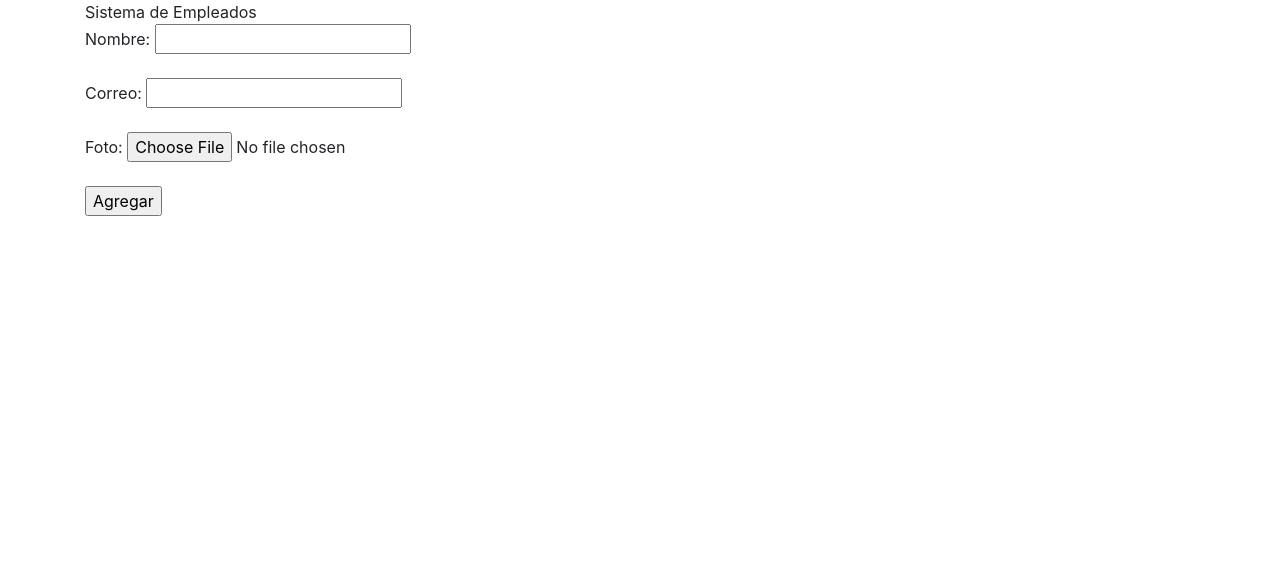
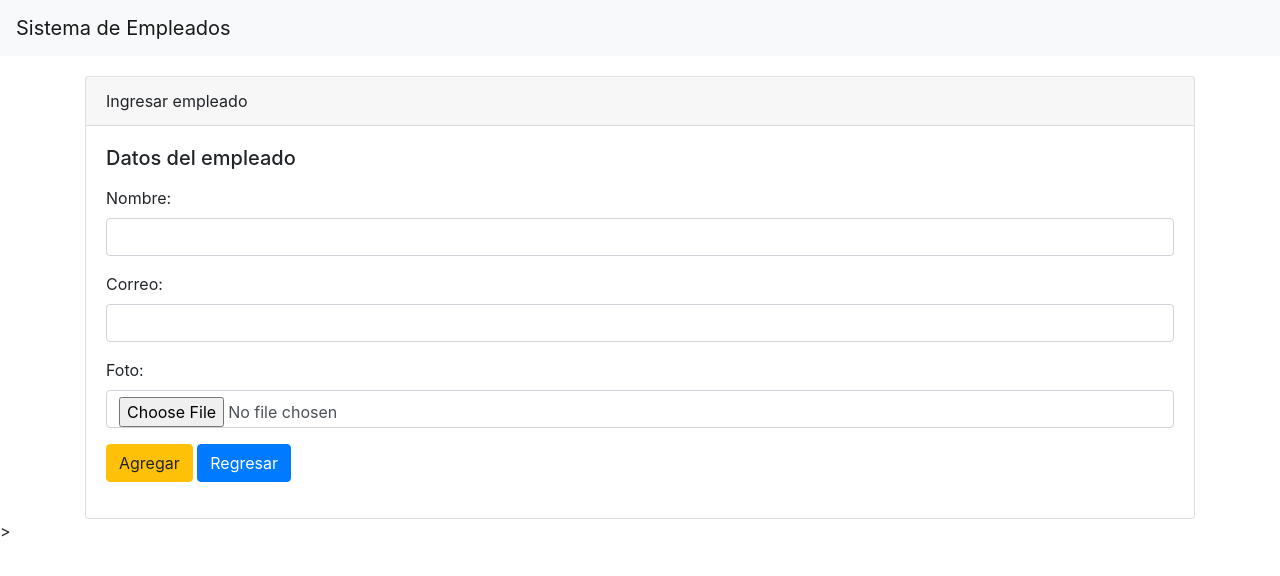
Before and after one commit to Paula2409/SistemaEmpleados, a Flask app: page /create in a window 1280 px wide. Shown: the top 576 px of the page. Run offline with Flask 2, Linux system fonts and the light colour scheme; some libraries are stand-ins or nearby versions.

Commit message:
Se agregan estilos con bootstrap

```diff
--- a/templates/empleados/create.html
+++ b/templates/empleados/create.html
@@ -2,14 +2,33 @@
 <!-- Para crear un nuevo registro del empleado -->
  <!-- enctype: nos permite subir formatos de texto y archivos.-->
   <!-- action: le indica al formulario que la informacio que ingrese el usuario la envie a dicha url -->
-<form action="/store" method="post" enctype="multipart/form-data">
+<form action="/store" method="post" enctype="multipart/form-data" <div class="card" style="margin-top: 20px">
+  <div class="card-header" >
+    Ingresar empleado
+  </div>
+  <div class="card-body">
+    <h5 class="card-title">Datos del empleado</h5>
+    <p class="card-text">
+    <div class="form-group">
+      <label for="nombre">Nombre: </label>
+      <input type="text" name="nombre" id="idnombre" class="form-control">
+    </div>
+    <div class="form-group">
+      <label for="correo">Correo: </label>
+      <input type="text" name="correo" id="idcorreo" class="form-control">
+    </div>
+    <div class="form-group">
+      <label for="foto">Foto: </label>
+      <input type="file" name="foto" id="idfoto" class="form-control">
+    </div>
+    <div class="form-group">
+      <input type="submit" class="btn btn-warning" value="Agregar">
+      <a href="{{url_for('index')}}" class="btn btn-primary">Regresar</a>
+    </div>
+    </p>
+  </div>
+</div> >
 
-    Nombre: <input type="text" name="nombre" id="idnombre"><br><br>
 
-    Correo: <input type="text" name="correo" id="idcorreo"><br><br>
-
-    Foto: <input type="file" name="foto" id="idfoto"><br><br>
-
-    <input type="submit" value="Agregar">
 </form>
 {% include 'footer.html' %}
--- a/templates/header.html
+++ b/templates/header.html
@@ -10,5 +10,11 @@
     <link rel="stylesheet" href="https://stackpath.bootstrapcdn.com/bootstrap/4.3.1/css/bootstrap.min.css" integrity="sha384-ggOyR0iXCbMQv3Xipma34MD+dH/1fQ784/j6cY/iJTQUOhcWr7x9JvoRxT2MZw1T" crossorigin="anonymous">
   </head>
   <body>
+    <nav class="navbar navbar-expand-sm navbar-light bg-light">
+      <a class="navbar-brand" href="{{url_for('index')}}">Sistema de Empleados</a>
+      <button class="navbar-toggler d-lg-none" type="button" data-toggle="collapse" data-target="#collapsibleNavId" aria-controls="collapsibleNavId"
+          aria-expanded="false" aria-label="Toggle navigation">
+        <span class="navbar-toggler-icon"></span>
+      </button>
+    </nav>
     <div class="container">
-        Sistema de Empleados
```
Also changed, not shown: templates/empleados/edit.html (+33 -16 lines), templates/empleados/index.html (+6 -2 lines).
